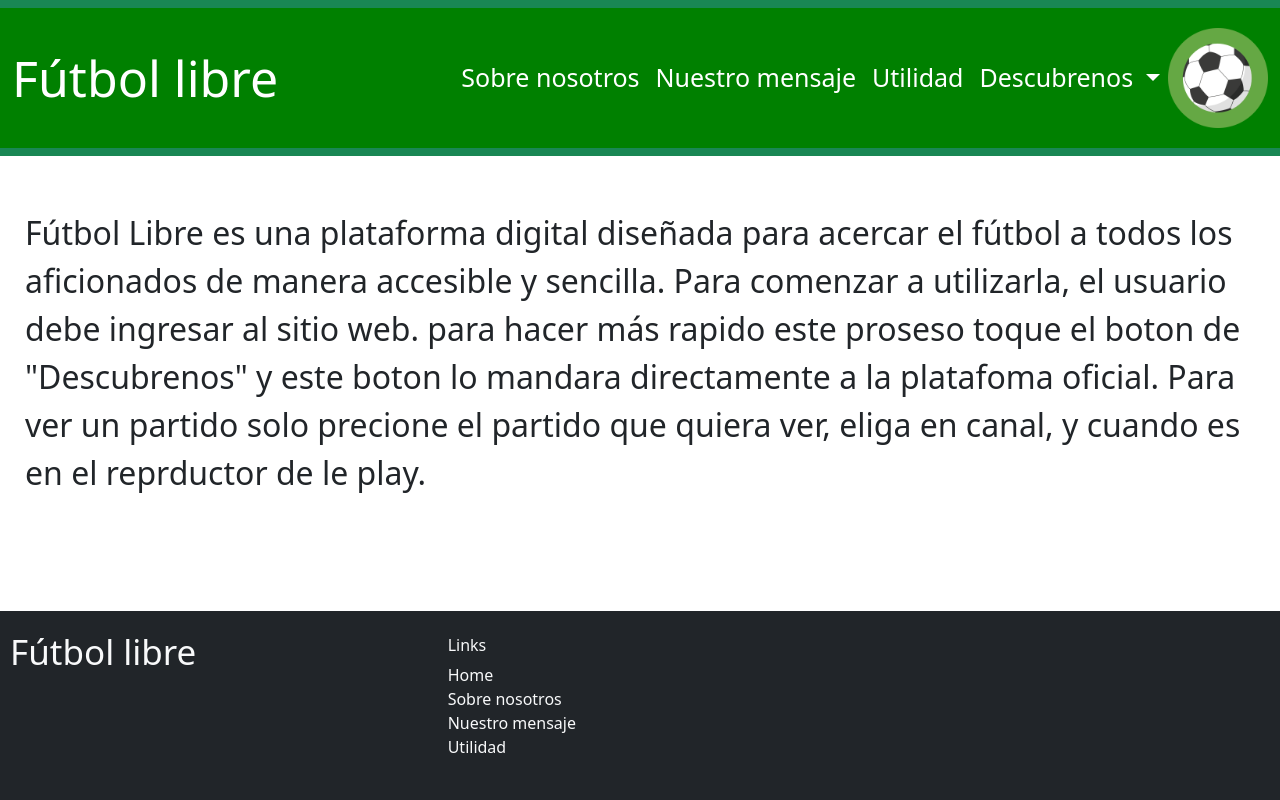
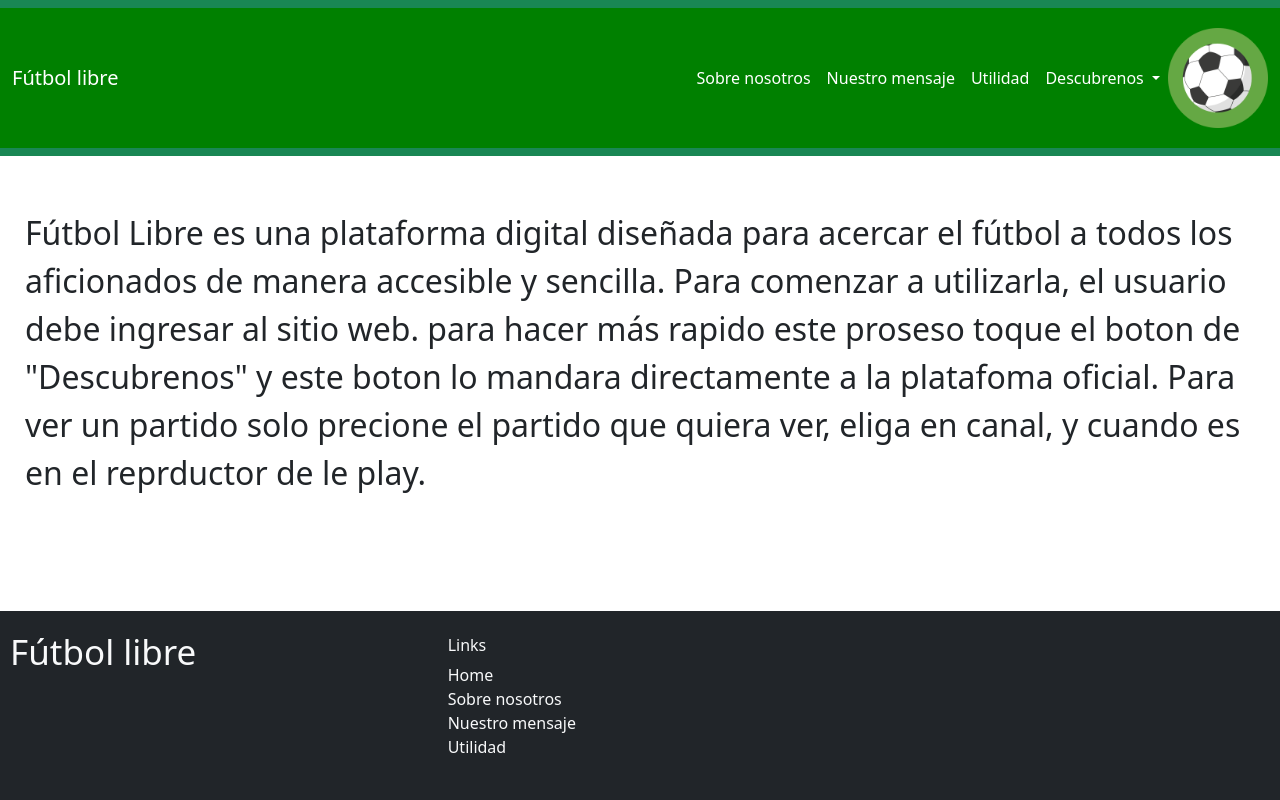
Before and after one commit to AnDrEs1482/Proyecto-Futbol, a plain HTML site: page index.html in a window 1280 px wide. Drawn offline with nearby package versions, Linux system fonts and the light colour scheme.

Commit message:
Commit final, se arreglo el tamaño del navbar

```diff
--- a/css/style.css
+++ b/css/style.css
@@ -16,6 +16,14 @@
     padding-left: 0 !important;
     padding-right: 0 !important;
     width: 100% !important;
+}
+
+.navbar-brand {
+    font-size: 20px;
+}
+
+.nav-link {
+    font-size: 16px;
 }
 
 .header{
@@ -90,6 +98,13 @@ img{
         ;
     }
 
+    .navbar-brand {
+        font-size: 50px;
+    }
+
+    .nav-link {
+        font-size: 25px;
+    }
 
 
 
--- a/index.html
+++ b/index.html
@@ -14,7 +14,7 @@
     <div class="item header">
       <nav class="navbar navbar-expand-lg bg-success">
         <div class="container-fluid">
-          <a class="navbar-brand text-white" href="index.html" style="font-size: 50px;">Fútbol libre</a>
+          <a class="navbar-brand text-white" href="index.html">Fútbol libre</a>
 
           <button class="navbar-toggler" type="button" data-bs-toggle="collapse" data-bs-target="#navbarNavDropdown">
             <span class="navbar-toggler-icon"></span>
@@ -23,16 +23,16 @@
           <div class="collapse navbar-collapse" id="navbarNavDropdown">
             <ul class="navbar-nav ms-auto">
               <li class="nav-item">
-                <a class="nav-link text-white" href="Sobre nostros.html" style="font-size: 25px;">Sobre nosotros</a>
+                <a class="nav-link text-white" href="Sobre nostros.html">Sobre nosotros</a>
               </li>
               <li class="nav-item">
-                <a class="nav-link text-white" href="nuestro mensaje.html" style="font-size: 25px;">Nuestro mensaje</a>
+                <a class="nav-link text-white" href="nuestro mensaje.html">Nuestro mensaje</a>
               </li>
               <li class="nav-item">
-                <a class="nav-link text-white" href="Utilidad.html" style="font-size: 25px;">Utilidad</a>
+                <a class="nav-link text-white" href="Utilidad.html" ">Utilidad</a>
               </li>
               <li class="nav-item dropdown">
-                <a class="nav-link dropdown-toggle" style="font-size: 25px; color: white;" href="#" role="button"
+                <a class="nav-link dropdown-toggle" style="color: white;" href="#" role="button"
                   data-bs-toggle="dropdown" aria-expanded="false">
                   Descubrenos
                 </a>
```
